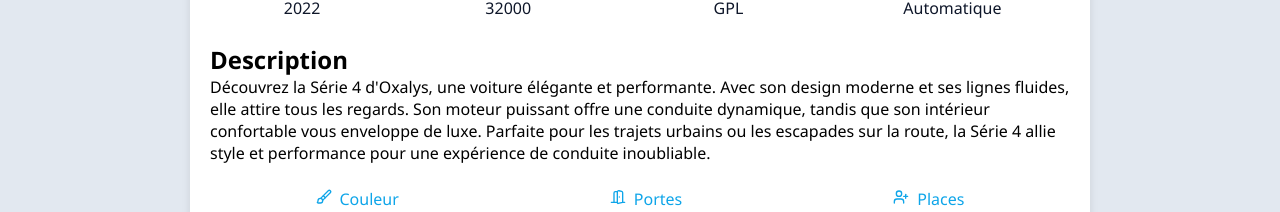
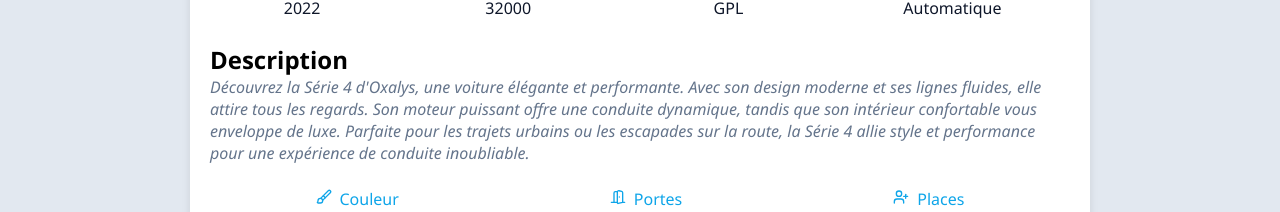
Before and after one commit to FannyTzu/m-motors-frontend, a Next.js app: page /detailed-view in a window 1280 px wide. Shown: the part 732-944 px from the top of the page. Built offline with nearby package versions, Linux system fonts and the light colour scheme; no server answers.

Commit message:
feat: enhance description styling in detailed view page

```diff
--- a/src/app/detailed-view/page.tsx
+++ b/src/app/detailed-view/page.tsx
@@ -103,7 +103,7 @@
         </div>
         <div>
           <h2>Description</h2>
-          <div>{description}</div>
+          <div className={s.description}>{description}</div>
         </div>
         <div className={s.sectionDetails}>
           <div className={s.details}>
--- a/src/app/detailed-view/styles.module.css
+++ b/src/app/detailed-view/styles.module.css
@@ -59,6 +59,11 @@
   font-weight: 450;
 }
 
+.description {
+  color: var(--color-gray);
+  font-style: italic;
+}
+
 .sectionPrice {
   padding: 16px;
   border-radius: 8px;
```
